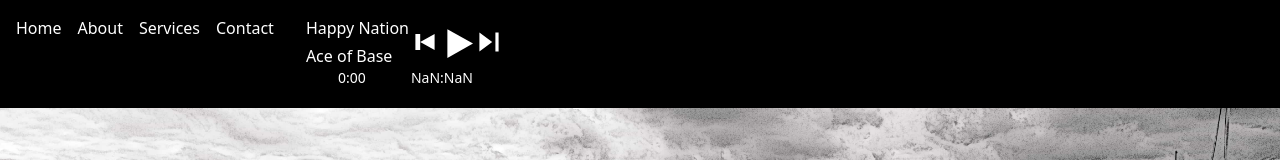
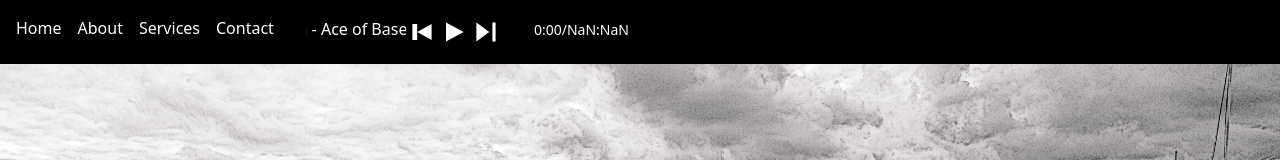
Before and after one commit to marshmallov/nuxtwebapp, a Nuxt app: page / in a window 1280 px wide. Shown: the top 160 px of the page. Built offline with nearby package versions, Linux system fonts and the light colour scheme.

Commit message:
audio player buttons

```diff
--- a/components/AudioPlayer.vue
+++ b/components/AudioPlayer.vue
@@ -1,12 +1,11 @@
 <template>
   <div class="">
     <div class="flex justify-between items-center ">
-      <div>
-        <h3 class=" text-white font-medium">
-          {{ currentTrack.name }}
-        </h3>
-        <p class="text-white mt-1">{{ currentTrack.artist }}</p>
+      <div class="track-info overflow-hidden relative">
+      <div class="marquee text-white whitespace-nowrap overflow-hidden relative">
+        {{ currentTrack.name }} - {{ currentTrack.artist }}
       </div>
+    </div>
 
       <div class="text-white" @click="prevTrack">
         <svg
@@ -26,7 +25,7 @@
           xmlns="http://www.w3.org/2000/svg"
           viewBox="0 0 20 20"
         >
-          <path d="M4 20V2l16 9-16 9z" />
+          <path d="M 5 16 V 4 l 11 6 l -11 6 z" />
         </svg>
         <svg
           v-else
@@ -48,11 +47,10 @@
           <path d="M4 4l8 6-8 6V4zm10 0h2v12h-2z" />
         </svg>
       </div>
-    </div>
-
-    <div class="mx-8">
+      <div class="mx-8">
       <div class="flex justify-between text-sm text-white">
         <p>{{ formatTime(currentTime) }}</p>
+        /
         <p>{{ formatTime(duration) }}</p>
       </div>
       <div class="mt-1">
@@ -64,6 +62,9 @@
         </div>
       </div>
     </div>
+    </div>
+
+
 
     <audio ref="audio" @timeupdate="updateTime"></audio>
   </div>
@@ -183,4 +184,21 @@ body {
   align-items: center;
   flex-direction: column;
 }
+.track-info {
+  width: 100px; /* Adjust the width as needed */
+}
+
+.marquee {
+  display: inline-block;
+  animation: marquee 10s linear infinite;
+}
+
+@keyframes marquee {
+  0% {
+    transform: translateX(0);
+  }
+  100% {
+    transform: translateX(-100%);
+  }
+}
 </style>
```
